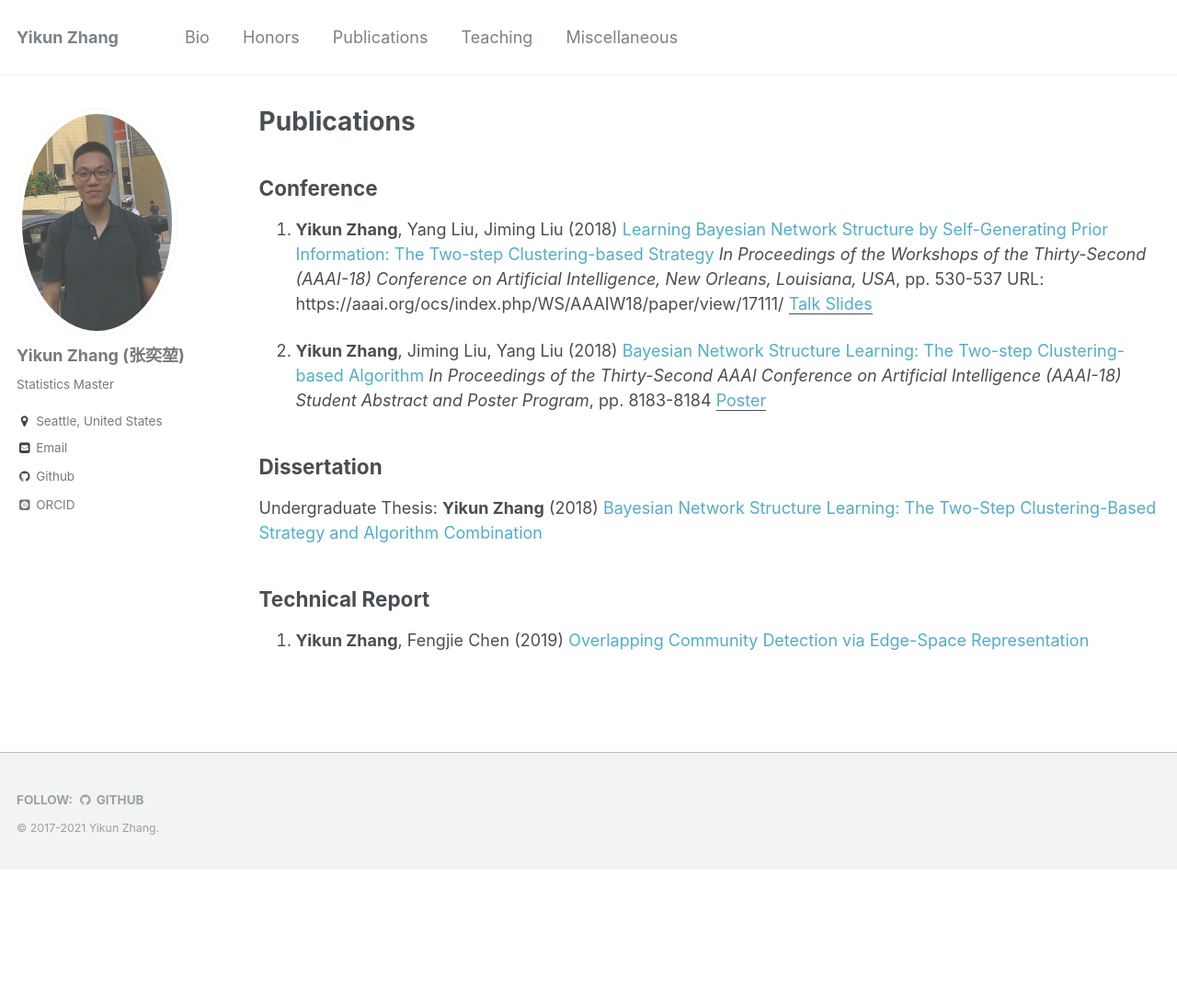
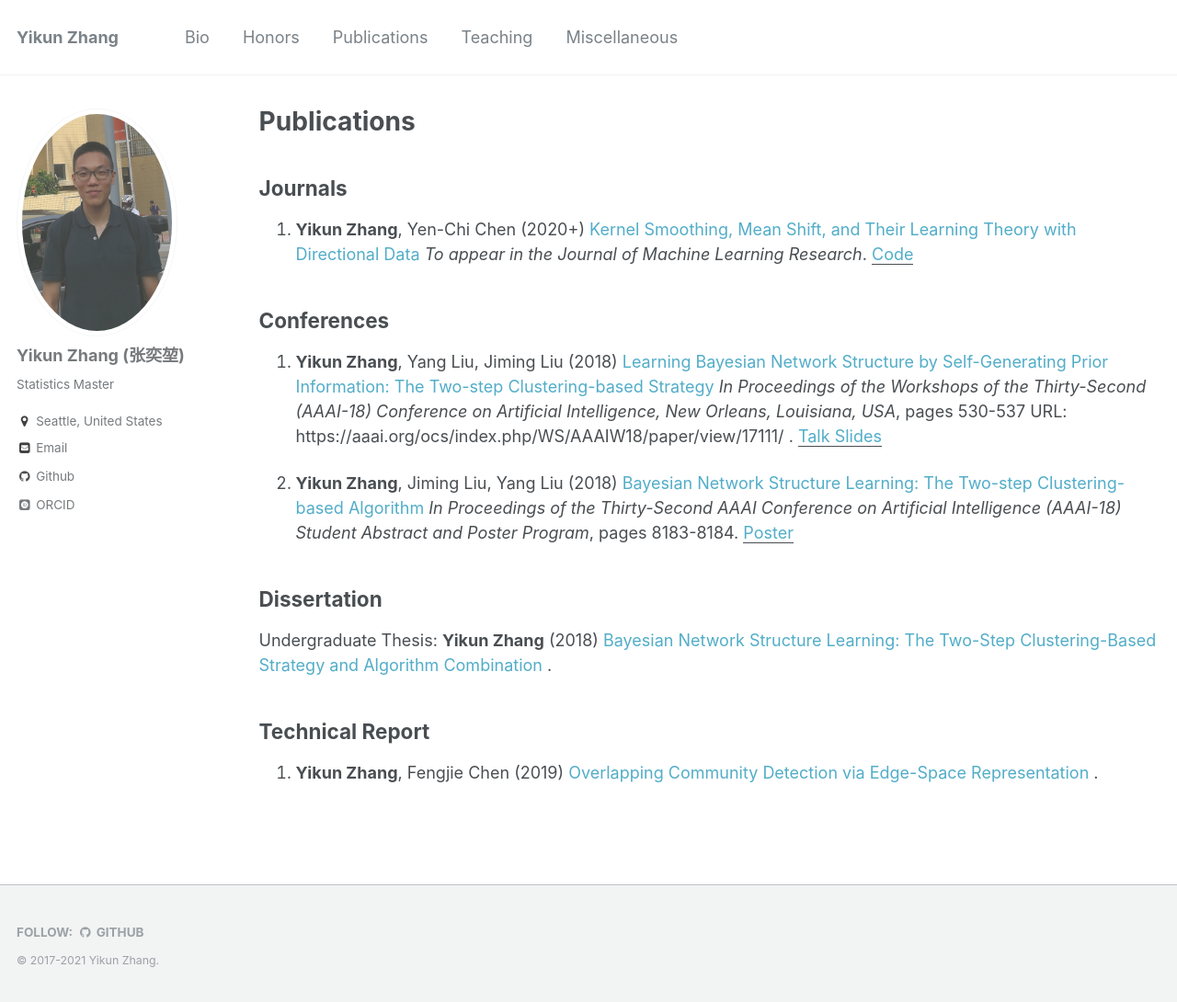
Before and after one commit to zhangyk8/zhangyk8.github.io, a Jekyll site: the page built from _pages/publications.md, in a window 1280 px wide and 1090 px high. Shown: the whole window at 92% size. Built offline with Jekyll 4.4.1, drawn with Linux system fonts in a browser that asks for light colours; some web fonts are replaced.

Commit message:
Update publications.md

```diff
--- a/_pages/publications.md
+++ b/_pages/publications.md
@@ -21,18 +21,22 @@
 {% endfor %}
 -->
 
-## Conference
+## Journals
 
-1. **Yikun Zhang**, Yang Liu, Jiming Liu (2018) <A href="https://zhangyk8.github.io/publications/AAAIWorkshop.pdf" style="color: #52adc8; text-decoration=underline"> Learning Bayesian Network Structure by Self-Generating Prior Information: The Two-step Clustering-based Strategy </A>  _In Proceedings of the Workshops of the Thirty-Second (AAAI-18) Conference on Artificial Intelligence, New Orleans, Louisiana, USA_, pp. 530-537 URL: <A href="https://aaai.org/ocs/index.php/WS/AAAIW18/paper/view/17111/" style="text-decoration=underline"> https://aaai.org/ocs/index.php/WS/AAAIW18/paper/view/17111/ </A> <u style="color: #52adc8"><A href="https://zhangyk8.github.io/publications/Workshop_Talk.pdf" style="color: #52adc8; text-decoration=underline">  Talk Slides </A></u>
+1. **Yikun Zhang**, Yen-Chi Chen (2020+) <A href="https://arxiv.org/abs/2010.13523" style="color: #52adc8; text-decoration=underline"> Kernel Smoothing, Mean Shift, and Their Learning Theory with Directional Data </A> _To appear in the Journal of Machine Learning Research_. <u style="color: #52adc8"><A href="https://github.com/zhangyk8/DirMS" style="color: #52adc8; text-decoration=underline"> Code </A></u>
 
-2. **Yikun Zhang**, Jiming Liu, Yang Liu (2018) <A href="https://zhangyk8.github.io/publications/AAAIStudentAbstract.pdf" style="color: #52adc8; text-decaration=underline"> Bayesian Network Structure Learning: The Two-step Clustering-based Algorithm </A>  _In Proceedings of the Thirty-Second AAAI Conference on Artificial Intelligence (AAAI-18) Student Abstract and Poster Program_, pp. 8183-8184  <u style="color: #52adc8"><A href="https://zhangyk8.github.io/publications/poster_SA.pdf" style="color: #52adc8; text-decoration=underline"> Poster </A></u>
+## Conferences
+
+1. **Yikun Zhang**, Yang Liu, Jiming Liu (2018) <A href="https://zhangyk8.github.io/publications/AAAIWorkshop.pdf" style="color: #52adc8; text-decoration=underline"> Learning Bayesian Network Structure by Self-Generating Prior Information: The Two-step Clustering-based Strategy </A>  _In Proceedings of the Workshops of the Thirty-Second (AAAI-18) Conference on Artificial Intelligence, New Orleans, Louisiana, USA_, pages 530-537 URL: <A href="https://aaai.org/ocs/index.php/WS/AAAIW18/paper/view/17111/" style="text-decoration=underline"> https://aaai.org/ocs/index.php/WS/AAAIW18/paper/view/17111/ </A>. <u style="color: #52adc8"><A href="https://zhangyk8.github.io/publications/Workshop_Talk.pdf" style="color: #52adc8; text-decoration=underline">  Talk Slides </A></u>
+
+2. **Yikun Zhang**, Jiming Liu, Yang Liu (2018) <A href="https://zhangyk8.github.io/publications/AAAIStudentAbstract.pdf" style="color: #52adc8; text-decaration=underline"> Bayesian Network Structure Learning: The Two-step Clustering-based Algorithm </A>  _In Proceedings of the Thirty-Second AAAI Conference on Artificial Intelligence (AAAI-18) Student Abstract and Poster Program_, pages 8183-8184.  <u style="color: #52adc8"><A href="https://zhangyk8.github.io/publications/poster_SA.pdf" style="color: #52adc8; text-decoration=underline"> Poster </A></u>
 
 ## Dissertation
 
-  Undergraduate Thesis: **Yikun Zhang** (2018) <A href="https://zhangyk8.github.io/publications/Thesis.pdf" style="color: #52adc8; text-decoration=underline"> Bayesian Network Structure Learning: The Two-Step Clustering-Based Strategy and Algorithm Combination </A>
+  Undergraduate Thesis: **Yikun Zhang** (2018) <A href="https://zhangyk8.github.io/publications/Thesis.pdf" style="color: #52adc8; text-decoration=underline"> Bayesian Network Structure Learning: The Two-Step Clustering-Based Strategy and Algorithm Combination </A>.
 
 ## Technical Report
 
-1. **Yikun Zhang**, Fengjie Chen (2019) <A href="https://zhangyk8.github.io/portfolio/Lecture_Notes/STAT548_Report.pdf" style="color: #52adc8; text-decoration=underline"> Overlapping Community Detection via Edge-Space Representation </A>
+1. **Yikun Zhang**, Fengjie Chen (2019) <A href="https://zhangyk8.github.io/portfolio/Lecture_Notes/STAT548_Report.pdf" style="color: #52adc8; text-decoration=underline"> Overlapping Community Detection via Edge-Space Representation </A>.
 
 {% endif %}
```
